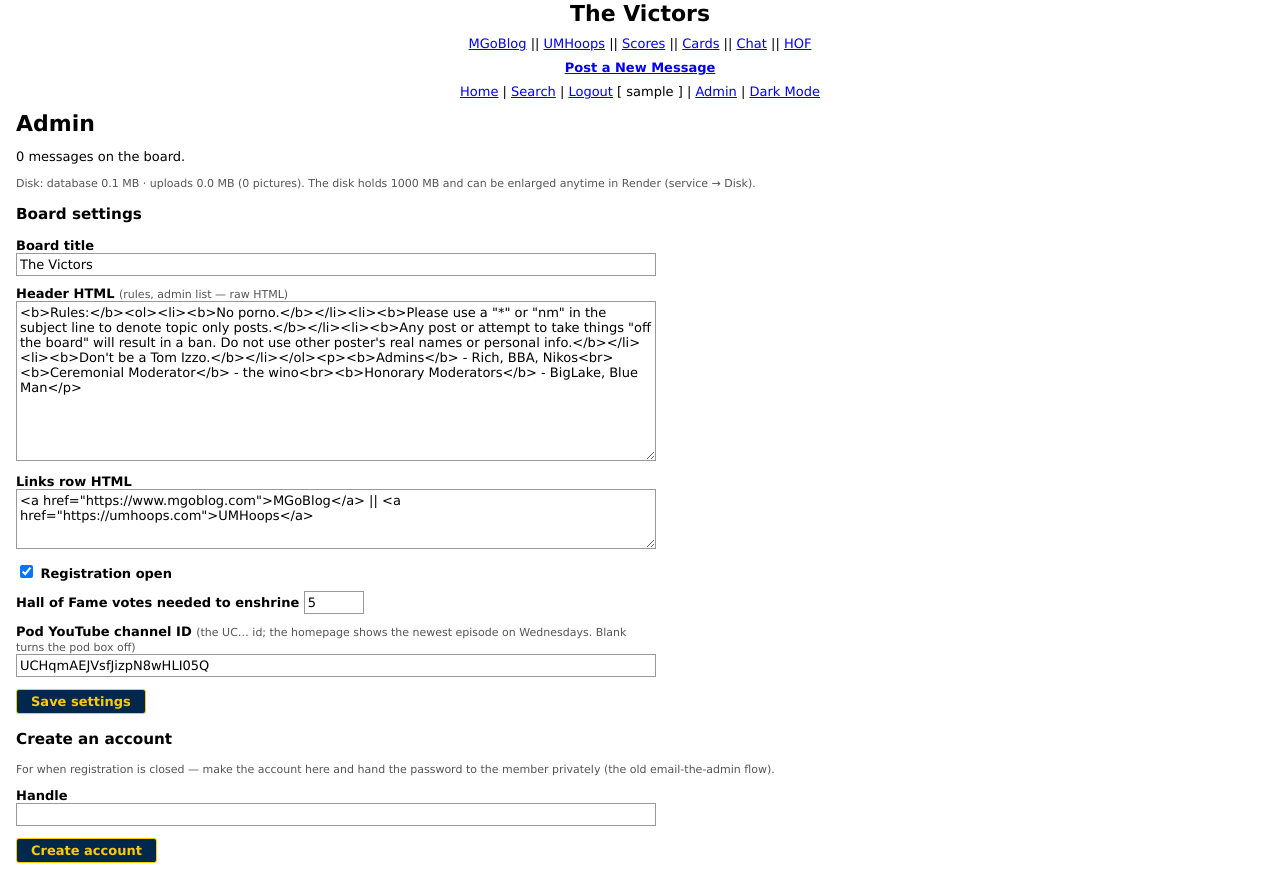
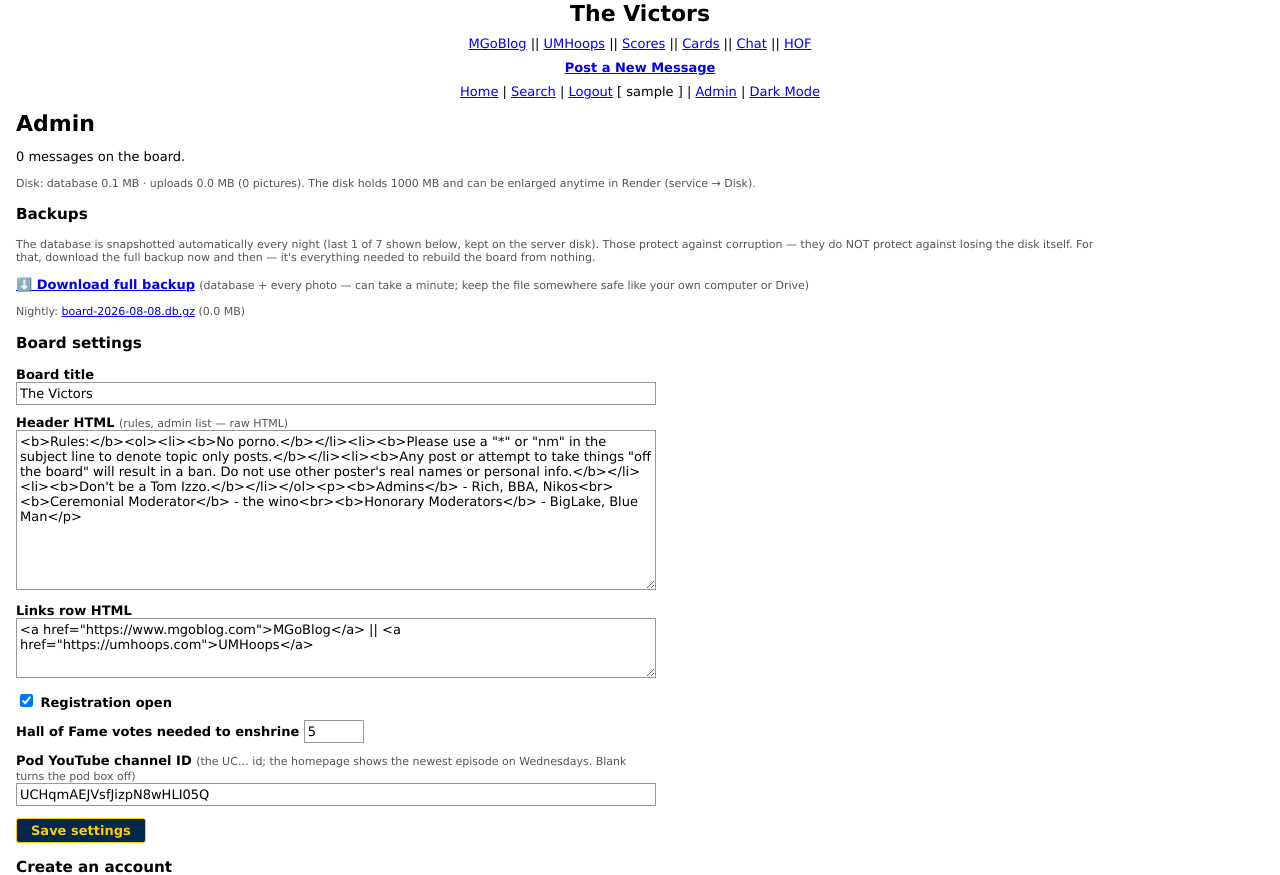
Before and after one commit to nccoston/nccoston, a Flask app: page /admin in a window 1280 px wide. Shown: the part 153-1028 px from the top of the page. Run offline with Flask 3, Linux system fonts and the light colour scheme; the visitor is signed in with stand-in values (Sample User, id 1); data comes from the database, SQL or seed files in the repository; data that the repository does not hold is empty; some libraries are stand-ins or nearby versions.

Commit message:
Backups: nightly snapshots, admin download, tested restore path
- Nightly gzipped database snapshot on the first request of each board
  day, newest 7 kept in DATA_DIR/backups (SQLite backup API on its own
  connection, run after the traffic transaction commits — running it
  inside an open transaction deadlocks)
- Admin page Backups section: download the full offsite backup (tar.gz
  of a consistent board.db plus all uploads, built in ephemeral tmp and
  cleaned up after send) or any nightly snapshot; admin-only, snapshot
  names strictly validated
- README documents the three backup layers and the exact restore steps;
  the full-backup restore path is exercised by test (extract, boot,
  log in, read threads, serve photos)

Co-Authored-By: Claude Fable 5 <noreply@anthropic.com>
Claude-Session: https://claude.ai/code/session_012XzE7eiEGXtTQMTaw8mBY6

```diff
--- a/victors-board/app/app.py
+++ b/victors-board/app/app.py
@@ -26,7 +26,7 @@ from pathlib import Path
 from zoneinfo import ZoneInfo
 
 from flask import (Flask, abort, flash, g, redirect, render_template, request,
-                   send_from_directory, session, url_for)
+                   send_file, send_from_directory, session, url_for)
 from markupsafe import Markup
 from werkzeug.middleware.proxy_fix import ProxyFix
 from werkzeug.security import check_password_hash, generate_password_hash
@@ -35,6 +35,8 @@ APP_DIR = Path(__file__).resolve().parent
 DATA_DIR = Path(os.environ.get("DATA_DIR", APP_DIR / "data"))
 DATA_DIR.mkdir(parents=True, exist_ok=True)
 DB_PATH = DATA_DIR / "board.db"
+BACKUP_DIR = DATA_DIR / "backups"
+BACKUP_KEEP = 7   # nightly database snapshots kept on disk
 SECRET_FILE = DATA_DIR / "secret_key"
 
 THREADS_PER_PAGE = 80
@@ -249,6 +251,44 @@ def build_tree(rows):
     return roots
 
 
+# ------------------------------------------------------------------ backups
+#
+# Layered: (1) a gzipped nightly database snapshot on the disk, last
+# BACKUP_KEEP kept, taken on the first request of each board day;
+# (2) Render's own disk snapshots; (3) the admin "download full backup"
+# button, which is the true offsite copy — database plus every photo.
+
+def snapshot_db_to(path):
+    """Write a consistent copy of the live database to path (SQLite backup
+    API, safe while the board is running). Uses its own connection — the
+    backup can never finish from a connection with an open transaction."""
+    src = sqlite3.connect(DB_PATH)
+    dst = sqlite3.connect(path)
+    try:
+        src.backup(dst)
+    finally:
+        dst.close()
+        src.close()
+
+
+def nightly_snapshot(day):
+    BACKUP_DIR.mkdir(exist_ok=True)
+    dest = BACKUP_DIR / f"board-{day}.db.gz"
+    if not dest.exists():
+        import gzip
+        import shutil
+        tmp = BACKUP_DIR / f".building-{day}.db"
+        try:
+            snapshot_db_to(tmp)
+            with open(tmp, "rb") as src, gzip.open(dest, "wb") as out:
+                shutil.copyfileobj(src, out)
+        finally:
+            tmp.unlink(missing_ok=True)
+    keep = sorted(BACKUP_DIR.glob("board-*.db.gz"))
+    for old in keep[:-BACKUP_KEEP]:
+        old.unlink(missing_ok=True)
+
+
 def user_read_ids(db, u):
     """Message ids this member has opened on any device (empty for guests)."""
     if not u:
@@ -291,6 +331,11 @@ def count_traffic():
         db.execute("UPDATE traffic SET uniques = uniques + 1 WHERE day = ?", (day,))
         db.execute("DELETE FROM traffic_visitors WHERE day != ?", (day,))
     db.commit()
+    if new_day:
+        try:
+            nightly_snapshot(day)   # after commit: backup needs a quiet db
+        except Exception:
+            pass   # a failed snapshot must never take down the board
 
 
 # -------------------------------------------------------------------- pages
@@ -1149,10 +1194,49 @@ def admin():
         "uploads_mb": round(sum(p.stat().st_size for p in upload_files) / 1e6, 1),
         "upload_count": len(upload_files),
     }
+    snapshots = sorted(BACKUP_DIR.glob("board-*.db.gz"), reverse=True) \
+        if BACKUP_DIR.exists() else []
     return render_template("admin.html", users=users, counts=counts, disk=disk,
                            hof_threshold=get_setting("hof_threshold"),
                            podcast_channel_id=get_setting("podcast_channel_id"),
+                           snapshots=[{"name": p.name,
+                                       "mb": round(p.stat().st_size / 1e6, 2)}
+                                      for p in snapshots],
                            registration_open=get_setting("registration_open") == "1")
+
+
+@app.route("/admin/backup")
+@admin_required
+def admin_backup():
+    """Full offsite backup: consistent database copy plus every upload."""
+    import tarfile
+    import tempfile
+    stamp = datetime.now(timezone.utc).astimezone(BOARD_TZ).strftime("%Y-%m-%d")
+    snap = tempfile.NamedTemporaryFile(delete=False, suffix=".db")
+    snap.close()
+    bundle = tempfile.NamedTemporaryFile(delete=False, suffix=".tar.gz")
+    bundle.close()
+    try:
+        snapshot_db_to(snap.name)
+        with tarfile.open(bundle.name, "w:gz") as tar:
+            tar.add(snap.name, arcname="board.db")
+            if UPLOAD_DIR.exists():
+                tar.add(UPLOAD_DIR, arcname="uploads")
+    finally:
+        os.unlink(snap.name)
+    resp = send_file(bundle.name, as_attachment=True,
+                     download_name=f"victors-backup-{stamp}.tar.gz")
+    resp.call_on_close(lambda: os.unlink(bundle.name))
+    return resp
+
+
+@app.route("/admin/backup/nightly/<name>")
+@admin_required
+def admin_backup_nightly(name):
+    if not re.fullmatch(r"board-\d{4}-\d{2}-\d{2}\.db\.gz", name) \
+            or not (BACKUP_DIR / name).exists():
+        abort(404)
+    return send_file(BACKUP_DIR / name, as_attachment=True, download_name=name)
 
 
 @app.route("/hof")
--- a/victors-board/app/templates/admin.html
+++ b/victors-board/app/templates/admin.html
@@ -9,6 +9,25 @@
     uploads {{ disk['uploads_mb'] }} MB ({{ disk['upload_count'] }} pictures).
     The disk holds 1000 MB and can be enlarged anytime in Render
     (service &rarr; Disk).</p>
+
+  <h3>Backups</h3>
+  <p class="hint">The database is snapshotted automatically every night (last
+    {{ snapshots|length if snapshots else 0 }} of 7 shown below, kept on the
+    server disk). Those protect against corruption &mdash; they do NOT protect
+    against losing the disk itself. For that, download the full backup now and
+    then &mdash; it's everything needed to rebuild the board from nothing.</p>
+  <p><b><a href="{{ url_for('admin_backup') }}">&#11015;&#65039; Download full
+    backup</a></b> <span class="hint">(database + every photo &mdash; can take a
+    minute; keep the file somewhere safe like your own computer or Drive)</span></p>
+  {% if snapshots %}
+  <p class="hint">
+    Nightly:
+    {% for s in snapshots %}
+    <a href="{{ url_for('admin_backup_nightly', name=s['name']) }}">{{ s['name'] }}</a>
+    ({{ s['mb'] }} MB){% if not loop.last %} &middot;{% endif %}
+    {% endfor %}
+  </p>
+  {% endif %}
 
   <h3>Board settings</h3>
   <form class="board-form" method="post">
```
Also changed, not shown: victors-board/README.md.
